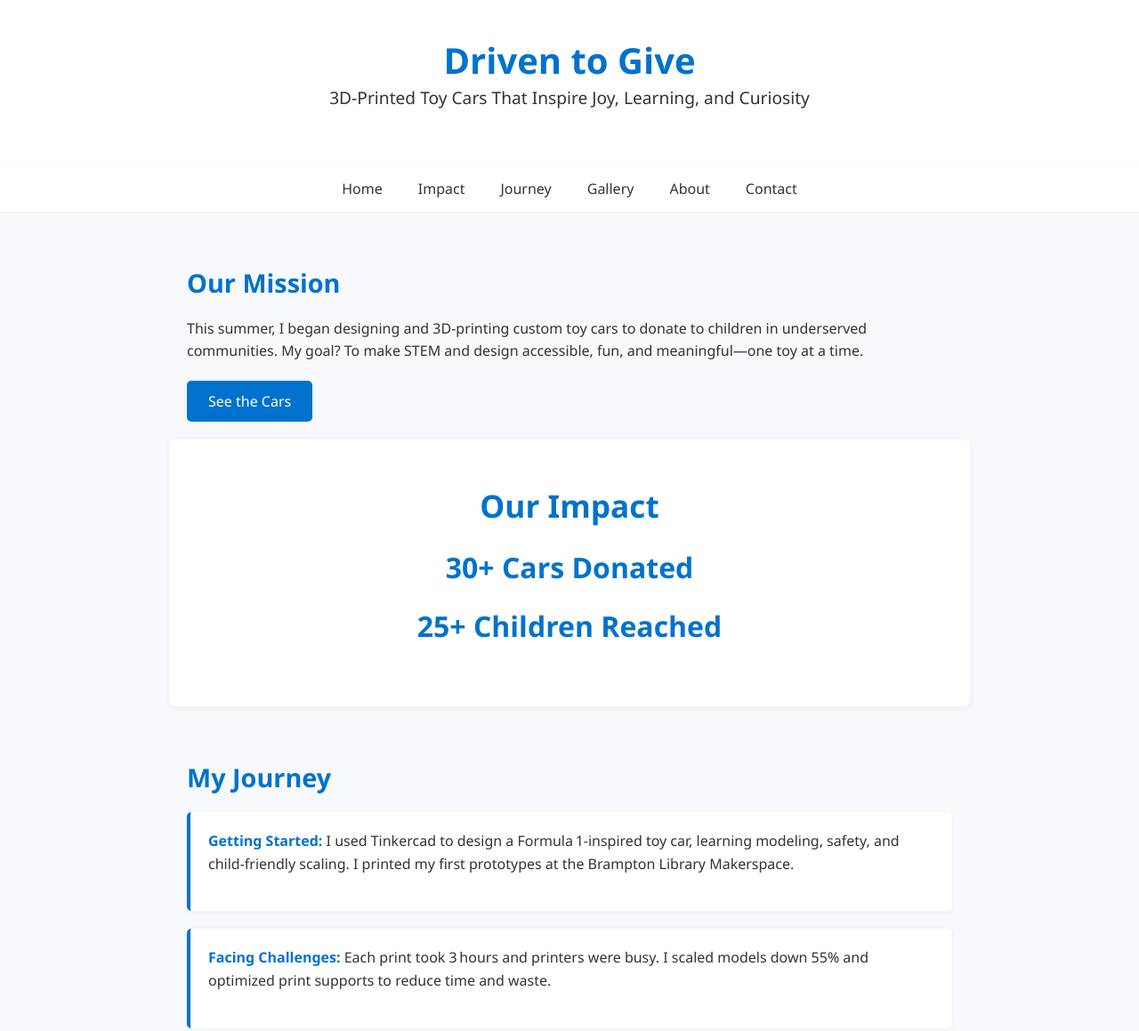
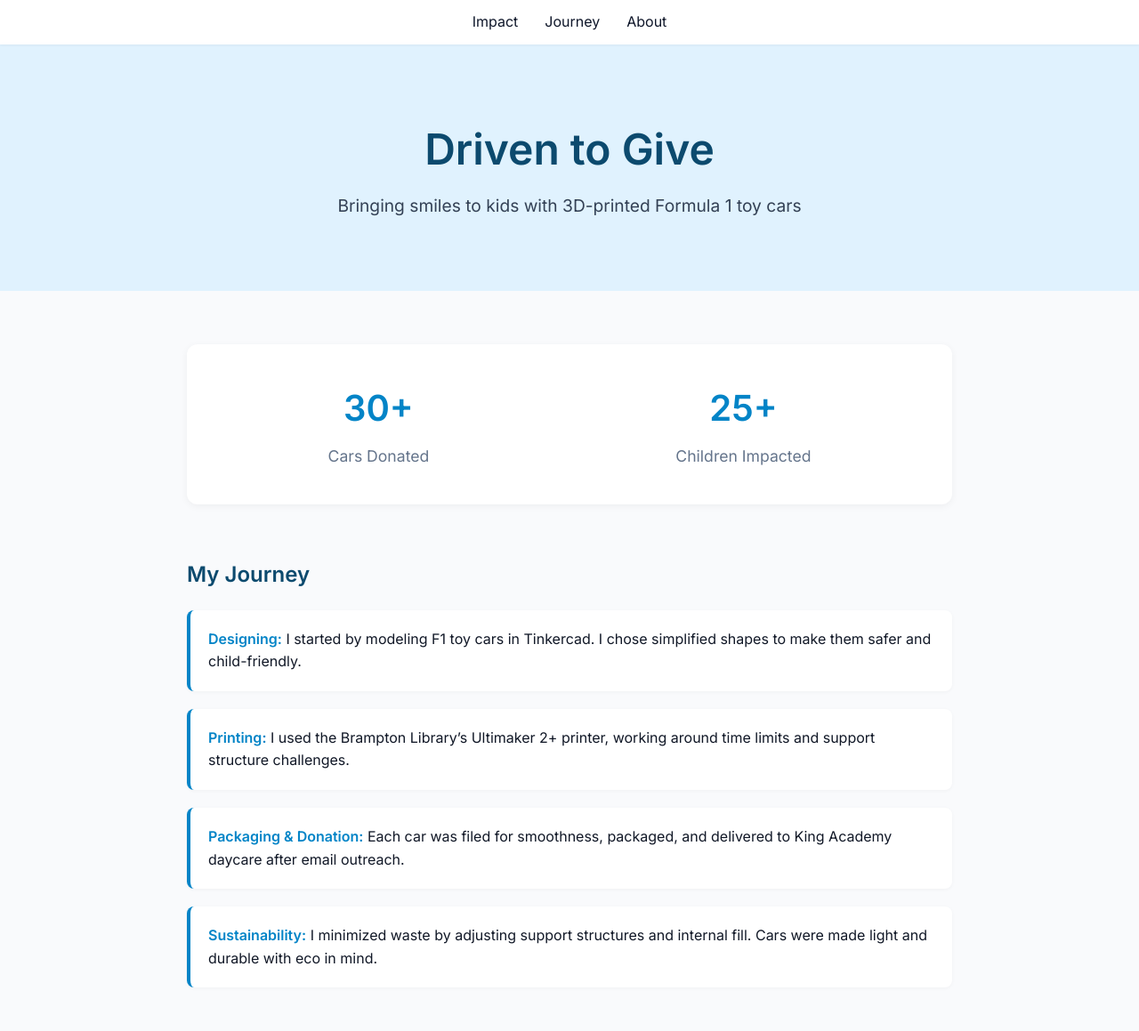
Before and after one commit to rshuee/rishuee.github.io, a plain HTML site: page index.html in a window 1280 px wide. Shown: the top 1159 px of the page at 89% size. Drawn offline with Linux system fonts and the light colour scheme.

Commit message:
Update index.html

```diff
--- a/index.html
+++ b/index.html
@@ -2,179 +2,146 @@
 <html lang="en">
 <head>
   <meta charset="UTF-8" />
-  <meta name="viewport" content="width=device-width, initial-scale=1" />
+  <meta name="viewport" content="width=device-width, initial-scale=1.0" />
   <title>Driven to Give</title>
+  <link href="https://fonts.googleapis.com/css2?family=Inter:wght@400;600&display=swap" rel="stylesheet">
   <style>
-    :root {
-      --blue: #0072CE;
-      --light: #F7F9FC;
-      --white: #FFFFFF;
-      --dark: #333;
-    }
-    * { margin: 0; padding: 0; box-sizing: border-box; }
+    * { box-sizing: border-box; margin: 0; padding: 0; }
     body {
-      font-family: 'Segoe UI', sans-serif;
-      background: var(--light);
-      color: var(--dark);
+      font-family: 'Inter', sans-serif;
+      background: #f9fafc;
+      color: #111827;
+      line-height: 1.6;
     }
     header {
-      background: var(--white);
-      padding: 40px 20px;
-      box-shadow: 0 2px 4px rgba(0,0,0,0.05);
+      background-color: #e0f2fe;
+      padding: 80px 20px;
       text-align: center;
     }
-    header h1 { color: var(--blue); font-size: 2.5rem; }
-    header p { color: var(--dark); font-size: 1.2rem; }
-
+    header h1 {
+      font-size: 3rem;
+      color: #0c4a6e;
+      margin-bottom: 10px;
+    }
+    header p {
+      font-size: 1.2rem;
+      color: #334155;
+    }
     nav {
-      display: flex; justify-content: center;
-      padding: 15px 0; background: var(--white);
+      background: #ffffff;
+      padding: 12px 20px;
+      display: flex;
+      justify-content: center;
       box-shadow: 0 1px 3px rgba(0,0,0,0.05);
-      position: sticky; top: 0; z-index: 10;
+      position: sticky;
+      top: 0;
+      z-index: 100;
     }
     nav a {
-      color: var(--dark); margin: 0 20px;
-      text-decoration: none; font-weight: 500;
+      margin: 0 15px;
+      text-decoration: none;
+      color: #0f172a;
+      font-weight: 500;
     }
-    nav a:hover { color: var(--blue); }
-
-    section {
+    nav a:hover {
+      color: #0284c7;
+    }
+    .section {
       max-width: 900px;
       margin: 60px auto;
       padding: 0 20px;
     }
-    h2 {
-      color: var(--blue);
+    .stats {
+      display: flex;
+      justify-content: space-around;
+      background: #ffffff;
+      border-radius: 12px;
+      padding: 40px 20px;
+      box-shadow: 0 2px 8px rgba(0,0,0,0.05);
+      margin-bottom: 40px;
+    }
+    .stat {
+      text-align: center;
+    }
+    .stat h2 {
+      font-size: 2.5rem;
+      color: #0284c7;
+      margin-bottom: 8px;
+    }
+    .stat p {
+      font-size: 1.1rem;
+      color: #64748b;
+    }
+    .card {
+      background: white;
+      padding: 20px;
       margin-bottom: 20px;
-      font-size: 1.8rem;
+      border-left: 4px solid #0284c7;
+      border-radius: 8px;
+      box-shadow: 0 1px 4px rgba(0,0,0,0.04);
     }
-    p { line-height: 1.6; margin-bottom: 20px; }
-
-    .button {
-      display: inline-block;
-      padding: 12px 24px;
-      background: var(--blue);
-      color: var(--white);
-      text-decoration: none;
-      border-radius: 5px;
-      font-size: 1rem;
+    .card strong {
+      color: #0284c7;
     }
-
-    #impact {
-      background: var(--white);
-      padding: 50px 20px;
-      border-radius: 8px;
+    footer {
+      background: #e2e8f0;
+      padding: 20px;
       text-align: center;
-      box-shadow: 0 2px 8px rgba(0,0,0,0.05);
-      margin-top: -40px;
-    }
-    #impact h2 { font-size: 2.2rem; }
-    #impact p {
-      font-size: 2rem; font-weight: bold;
-      color: var(--blue); margin: 15px 0;
-    }
-
-    #journey .card {
-      background: var(--white);
-      padding: 20px;
-      border-left: 4px solid var(--blue);
-      border-radius: 5px;
-      margin-bottom: 20px;
-      box-shadow: 0 1px 5px rgba(0,0,0,0.05);
-    }
-    #journey .card strong { color: var(--blue); }
-
-    .image-grid {
-      display: grid;
-      grid-template-columns: repeat(auto-fill, minmax(250px,1fr));
-      gap: 20px; margin-top: 20px;
-    }
-    .image-grid img {
-      width: 100%; border-radius: 5px;
-      box-shadow: 0 2px 6px rgba(0,0,0,0.1);
-    }
-
-    footer {
-      background: var(--white);
-      text-align: center;
-      padding: 20px;
-      margin-top: 60px;
       font-size: 0.9rem;
-      color: var(--dark);
-      box-shadow: 0 -1px 3px rgba(0,0,0,0.05);
+      color: #475569;
     }
   </style>
 </head>
 <body>
 
+  <nav>
+    <a href="#impact">Impact</a>
+    <a href="#journey">Journey</a>
+    <a href="#about">About</a>
+  </nav>
+
   <header>
     <h1>Driven to Give</h1>
-    <p>3D-Printed Toy Cars That Inspire Joy, Learning, and Curiosity</p>
+    <p>Bringing smiles to kids with 3D-printed Formula 1 toy cars</p>
   </header>
 
-  <nav>
-    <a href="#">Home</a>
-    <a href="#impact">Impact</a>
-    <a href="#journey">Journey</a>
-    <a href="#gallery">Gallery</a>
-    <a href="#about">About</a>
-    <a href="#contact">Contact</a>
-  </nav>
-
-  <section>
-    <h2>Our Mission</h2>
-    <p>This summer, I began designing and 3D-printing custom toy cars to donate to children in underserved communities. My goal? To make STEM and design accessible, fun, and meaningful—one toy at a time.</p>
-    <a class="button" href="#gallery">See the Cars</a>
-  </section>
-
-  <section id="impact">
-    <h2>Our Impact</h2>
-    <p>30+ Cars Donated</p>
-    <p>25+ Children Reached</p>
-  </section>
-
-  <section id="journey">
-    <h2>My Journey</h2>
-
-    <div class="card">
-      <p><strong>Getting Started:</strong> I used Tinkercad to design a Formula 1-inspired toy car, learning modeling, safety, and child-friendly scaling. I printed my first prototypes at the Brampton Library Makerspace.</p>
-    </div>
-
-    <div class="card">
-      <p><strong>Facing Challenges:</strong> Each print took 3 hours and printers were busy. I scaled models down 55% and optimized print supports to reduce time and waste.</p>
-    </div>
-
-    <div class="card">
-      <p><strong>Donation Day:</strong> After emailing King Academy Child Care Centre, I dropped off 3 packaged cars. Seeing kids play with them reminded me why I started.</p>
-    </div>
-
-    <div class="card">
-      <p><strong>Sustainability:</strong> I minimized plastic by designing cross-hatch interiors, reinforcing weak points, and filing edges. The result: lightweight, safe, and durable toy cars built with care.</p>
+  <section id="impact" class="section">
+    <div class="stats">
+      <div class="stat">
+        <h2>30+</h2>
+        <p>Cars Donated</p>
+      </div>
+      <div class="stat">
+        <h2>25+</h2>
+        <p>Children Impacted</p>
+      </div>
     </div>
   </section>
 
-  <section id="gallery">
-    <h2>Gallery</h2>
-    <div class="image-grid">
-      <img src="https://via.placeholder.com/300x180?text=Car+1" alt="Toy Car 1" />
-      <img src="https://via.placeholder.com/300x180?text=Car+2" alt="Toy Car 2" />
-      <img src="https://via.placeholder.com/300x180?text=Car+3" alt="Toy Car 3" />
+  <section id="journey" class="section">
+    <h2 style="color: #0c4a6e; margin-bottom: 20px;">My Journey</h2>
+
+    <div class="card">
+      <p><strong>Designing:</strong> I started by modeling F1 toy cars in Tinkercad. I chose simplified shapes to make them safer and child-friendly.</p>
+    </div>
+    <div class="card">
+      <p><strong>Printing:</strong> I used the Brampton Library’s Ultimaker 2+ printer, working around time limits and support structure challenges.</p>
+    </div>
+    <div class="card">
+      <p><strong>Packaging & Donation:</strong> Each car was filed for smoothness, packaged, and delivered to King Academy daycare after email outreach.</p>
+    </div>
+    <div class="card">
+      <p><strong>Sustainability:</strong> I minimized waste by adjusting support structures and internal fill. Cars were made light and durable with eco in mind.</p>
     </div>
   </section>
 
-  <section id="about">
-    <h2>About the Project</h2>
-    <p>“Driven to Give” started as a passion for cars, design, and helping others. With each 3D-printed toy, I’ve learned about CAD, materials, sustainability, and what it means to give back through engineering. I’m continuing to expand this initiative by creating printable kits and STEM prompt cards for kids.</p>
-  </section>
-
-  <section id="contact">
-    <h2>Get in Touch</h2>
-    <p>If you're a school, shelter, or parent who wants to collaborate, email me at:</p>
-    <p><strong>yourname@example.com</strong></p>
+  <section id="about" class="section">
+    <h2 style="color: #0c4a6e; margin-bottom: 20px;">About the Project</h2>
+    <p>This passion project blends my love for cars, design, and giving back. I learned CAD modeling, sustainability practices, and social outreach. My goal is to keep building tools and toys that spark curiosity in kids—and show how engineering can be used for good.</p>
   </section>
 
   <footer>
-    © 2025 Driven to Give • Built with ❤️ by Risha Kansara
+    © 2025 Driven to Give • Built by Risha Kansara
   </footer>
 
 </body>
```
